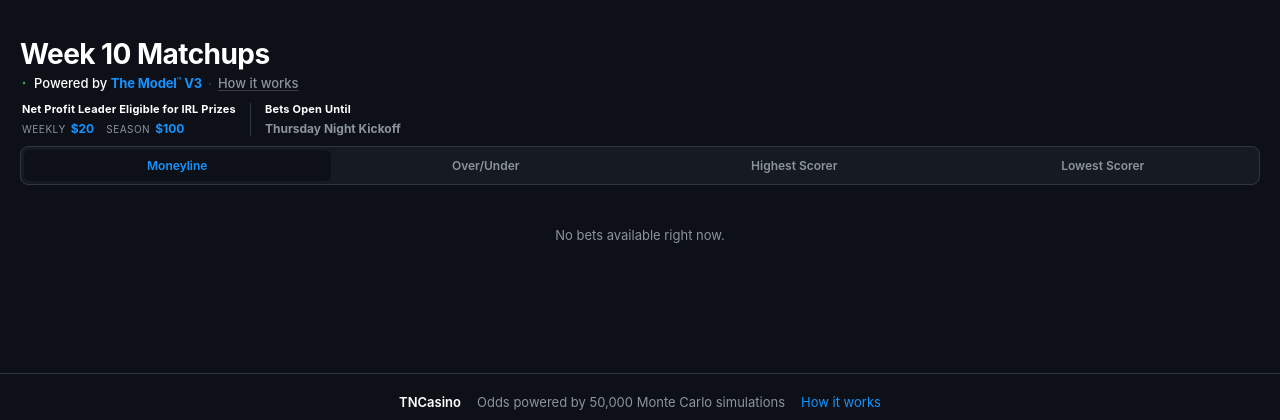
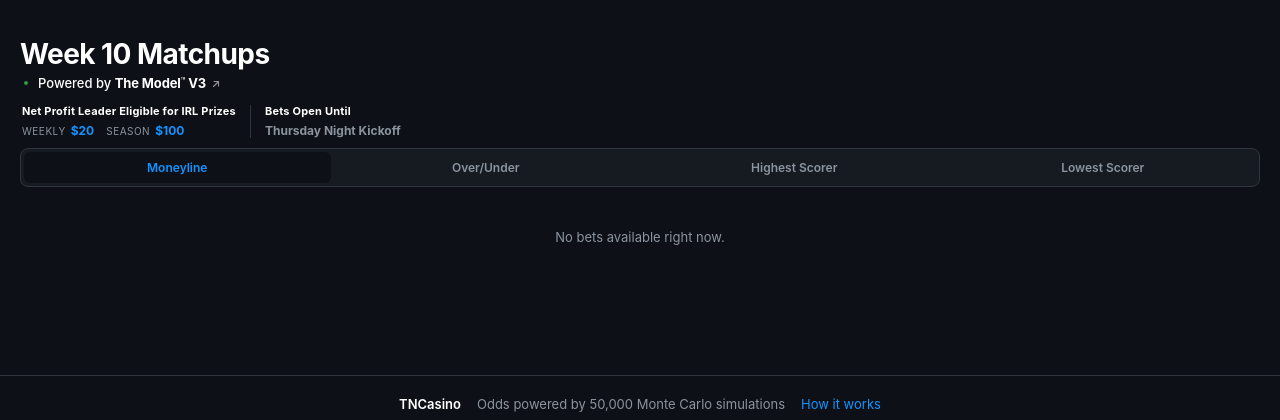
Before and after one commit to sfaizi24/TNC-Model-2025, a Flask app: page /betting in a window 1280 px wide. Shown: the part 61-481 px from the top of the page. Run offline with Flask 3, Linux system fonts and the light colour scheme; data that the repository does not hold is empty; parts of the project's set-up code (start-up, migrations or seed data) failed here and were passed over.

Commit message:
Make "The Model V3" itself the link, enlarge live dot
Drops the separate "How it works" link and middot separator in favor
of an inline external-link icon on the model name, which now anchors
to /about. Bumps the pulsing live dot from 8px to 12px so it carries
the strip visually.

Co-Authored-By: Claude Opus 4.7 <noreply@anthropic.com>

```diff
--- a/frontend/static/css/betting.css
+++ b/frontend/static/css/betting.css
@@ -45,21 +45,24 @@
     color: var(--tnc-fg);
 }
 
-.tnc-model-sep {
-    opacity: 0.4;
-}
-
-.tnc-model-link {
-    color: var(--tnc-fg-muted);
-    text-decoration: underline;
-    text-decoration-color: rgba(255, 255, 255, 0.18);
-    text-underline-offset: 2px;
+.tnc-model-name {
+    color: var(--tnc-fg);
+    text-decoration: none;
     transition: color var(--tnc-dur-base) var(--tnc-ease);
 }
 
-.tnc-model-link:hover {
+.tnc-model-name:hover {
     color: var(--tnc-blue);
-    text-decoration-color: var(--tnc-blue);
+}
+
+.tnc-model-link-icon {
+    margin-left: 4px;
+    vertical-align: -2px;
+    opacity: 0.55;
+}
+
+.tnc-model-name:hover .tnc-model-link-icon {
+    opacity: 1;
 }
 
 .tnc-balance-mini {
--- a/frontend/templates/betting.html
+++ b/frontend/templates/betting.html
@@ -14,11 +14,9 @@
         <h1 class="tnc-betting-title">Week {{ current_week }} Matchups</h1>
         <div class="tnc-model-strip">
             <span class="tnc-live-dot" aria-hidden="true">
-                <svg width="8" height="8" viewBox="0 0 24 24" fill="currentColor"><circle cx="12" cy="12" r="4"/></svg>
+                <svg width="12" height="12" viewBox="0 0 24 24" fill="currentColor"><circle cx="12" cy="12" r="4"/></svg>
             </span>
-            <span class="tnc-model-tag">Powered by <span class="tnc-model-name">The Model<sup>&trade;</sup> V3</span></span>
-            <span class="tnc-model-sep">&middot;</span>
-            <a class="tnc-model-link" href="/about">How it works</a>
+            <span class="tnc-model-tag">Powered by <a class="tnc-model-name" href="/about">The Model<sup>&trade;</sup> V3<svg class="tnc-model-link-icon" width="12" height="12" viewBox="0 0 24 24" fill="none" stroke="currentColor" stroke-width="2.25" stroke-linecap="round" stroke-linejoin="round" aria-hidden="true"><path d="M7 17 17 7"/><path d="M8 7h9v9"/></svg></a></span>
         </div>
     </div>
     {% if user %}
```
